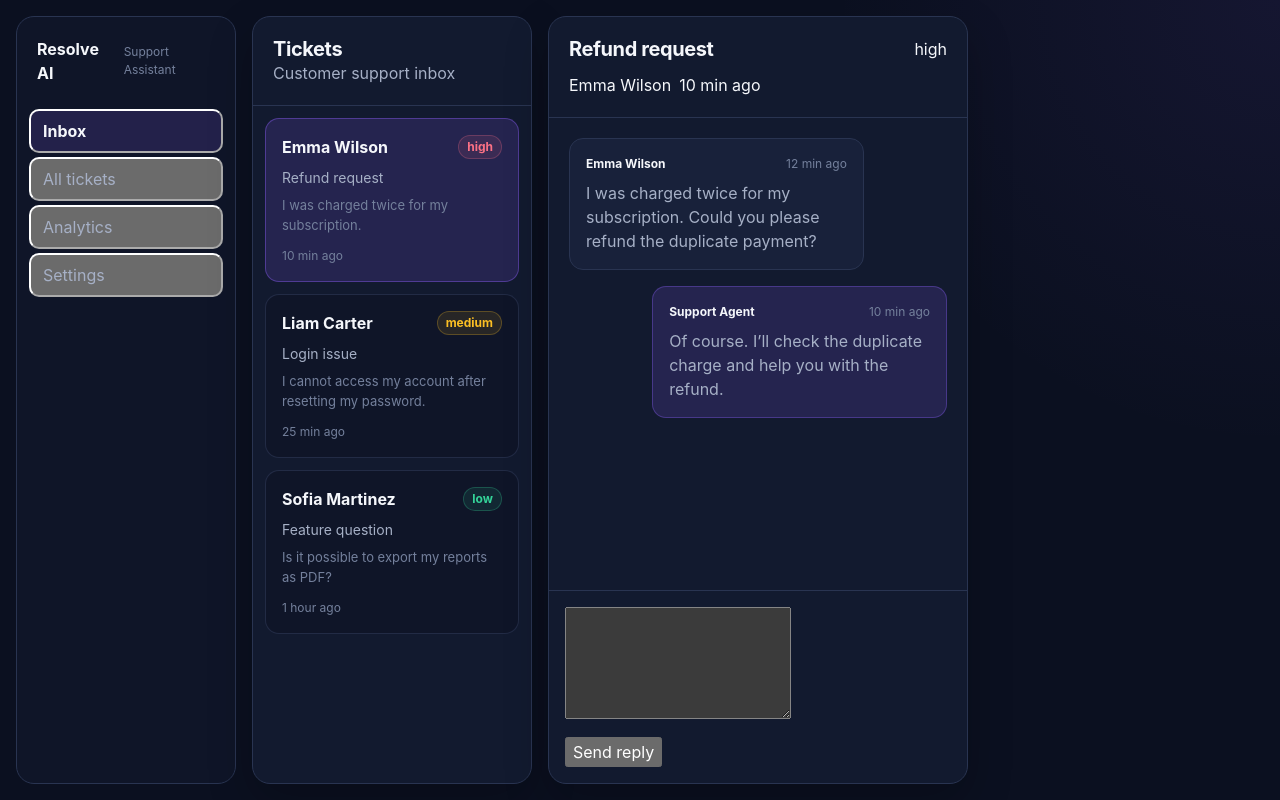
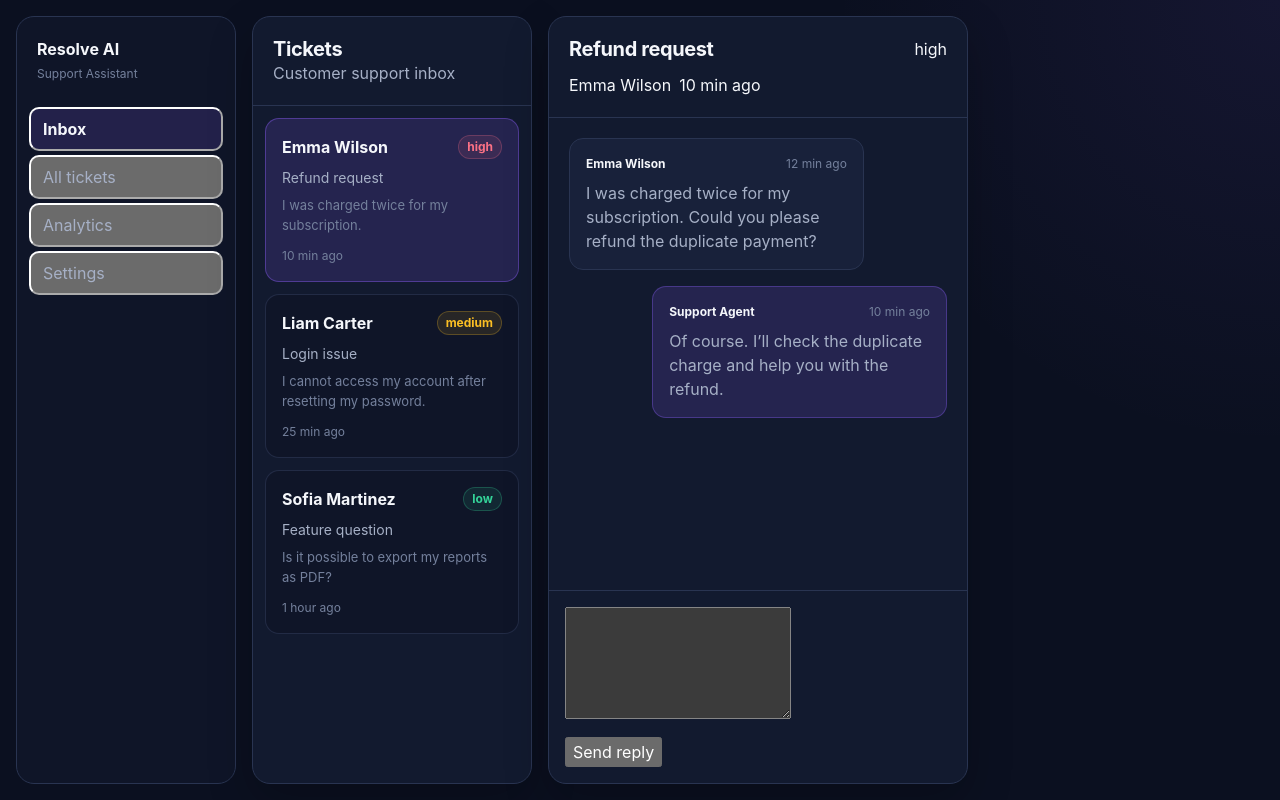
Before and after one commit to LejeuneA/resolve-ai, a React (Vite) app: page / in a window 1280 px wide. Built offline with nearby package versions, Linux system fonts and the light colour scheme.

Commit message:
Stack sidebar brand text vertically

```diff
--- a/src/components/Sidebar/Sidebar.scss
+++ b/src/components/Sidebar/Sidebar.scss
@@ -11,8 +11,9 @@
 
     &__brand {
         display: flex;
-    align-items: center;
-    gap: $space-3;
+        flex-direction: column;
+        align-items: flex-start;
+        gap: $space-1;
         padding: 0 $space-2 $space-6;
     }
 
```
Lines whose indentation alone changed are shown as unchanged.
